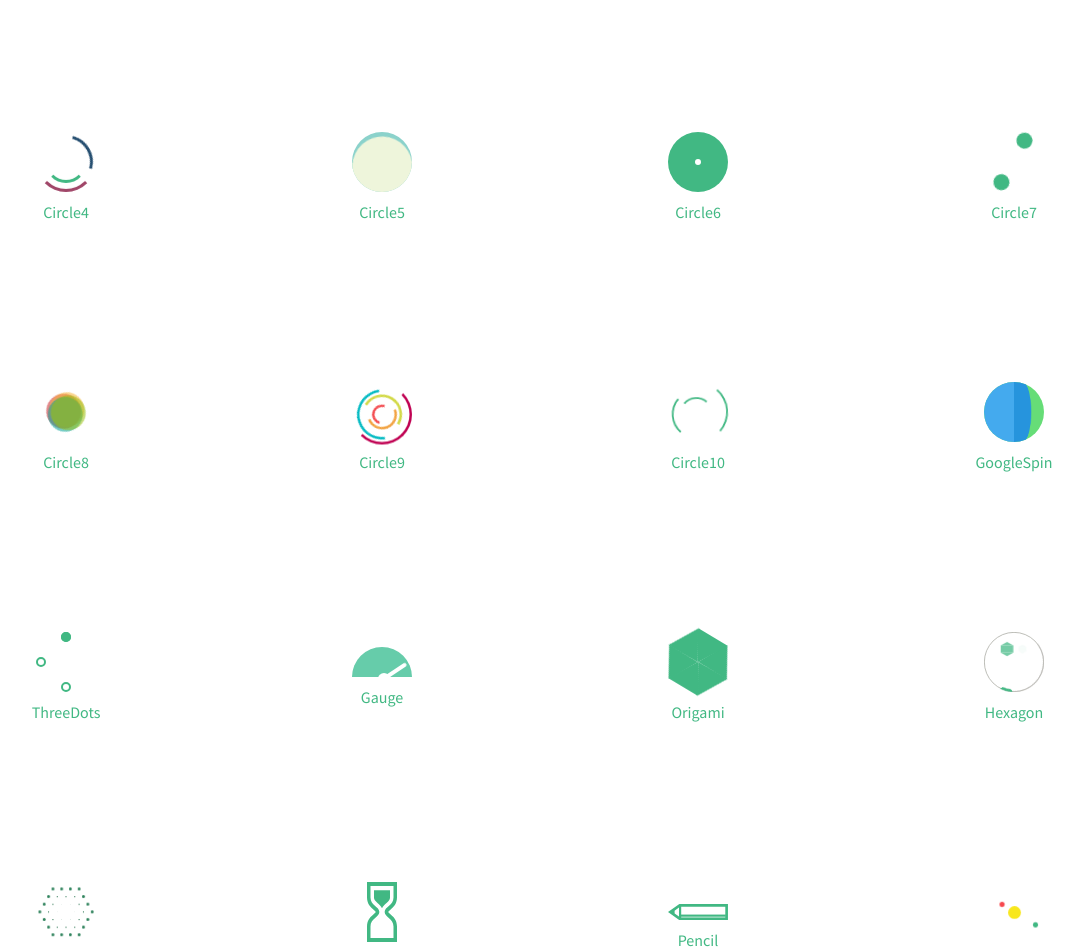
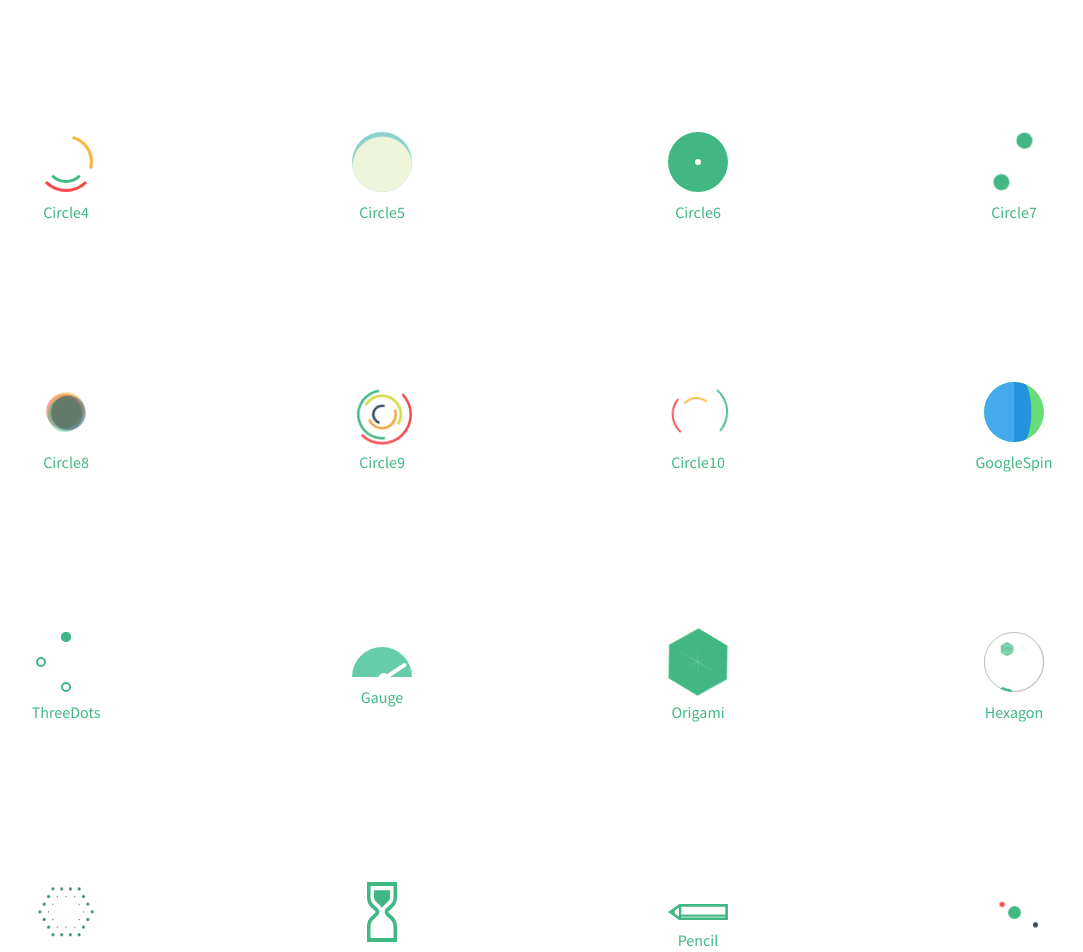
Before and after one commit to nguyenvanduocit/vue-loading-spinner, a Vue app: page / in a window 1280 px wide. Shown: the part 1220-2172 px from the top of the page, without its empty margins (100-1183 px from the left). Built offline with nearby package versions, Linux system fonts and the light colour scheme.

Commit message:
Assimilate color

```diff
--- a/src/components/Circle10.vue
+++ b/src/components/Circle10.vue
@@ -65,6 +65,7 @@ export default {
     width: 75px;
     top: 10px;
     left: 10px;
+    border-top: 3px solid #f7484e;
     animation-duration: 10s;
   }
 
@@ -73,6 +74,7 @@ export default {
     width: 50px;
     top: 22px;
     left: 22px;
+    border-top: 3px solid #f8b334;
     animation-duration: 4s;
   }
 
--- a/src/components/Circle4.vue
+++ b/src/components/Circle4.vue
@@ -23,7 +23,7 @@ export default {
     box-sizing: border-box;
     position: relative;
     border: 3px solid transparent;
-    border-top-color: #A04668;
+    border-top-color: #f7484e;
     border-radius: 50%;
     animation: circle-4-spin 2s linear infinite;
     &:before, &:after{
@@ -35,7 +35,7 @@ export default {
     }
 
     &:before{
-      border-top-color: #254E70;
+      border-top-color: #f8b334;
       top: 0;
       left: 0;
       right: 0;
--- a/src/components/Circle8.vue
+++ b/src/components/Circle8.vue
@@ -68,7 +68,7 @@ export default {
   }
   .ball_1
   {
-    background-color:#cb2025;
+    background-color:#f7484e;
     top:0; left:0;
   }
   .ball_2
@@ -78,12 +78,12 @@ export default {
   }
   .ball_3
   {
-    background-color:#00a096;
+    background-color:#41b883;
     top:24px; left:0;
   }
   .ball_4
   {
-    background-color:#97bf0d;
+    background-color:#34495e;
     top:24px; left:24px;
   }
 
--- a/src/components/Circle9.vue
+++ b/src/components/Circle9.vue
@@ -79,14 +79,14 @@ export default {
   }
 
   .spin-1{
-    border: 5px solid #c00353 ;
+    border: 5px solid #f7484e ;
     border-top: 5px solid transparent;
     border-left: 5px solid transparent;
     width: 120px;
     height: 120px;
   }
   .spin-2{
-    border: 5px solid #05bbc3 ;
+    border: 5px solid #41b883 ;
     border-top: 5px solid transparent;
     border-left: 5px solid transparent;
     width: 100px;
@@ -110,7 +110,7 @@ export default {
     animation-delay: 1s;
   }
   .spin-5{
-    border: 5px solid #f34d51 ;
+    border: 5px solid #34495e ;
     border-top: 5px solid transparent;
     border-left: 5px solid transparent;
     width: 40px;
--- a/src/components/Jawn.vue
+++ b/src/components/Jawn.vue
@@ -34,7 +34,6 @@ export default {
 </script>
 
 <style lang="scss" scoped>
-  $blue: #41b883;
   .spinner-inner{
     width: 70px;
     height: 70px;
@@ -48,7 +47,7 @@ export default {
   }
   .jawn {
     position: relative;
-    background-color: #F8E71C;
+    background-color: #41b883;
     width: 15px;
     height: 15px;
     margin: 0 auto;
@@ -72,7 +71,7 @@ export default {
     &:before {
       left: -25px;
       top: -15px;
-      background-color: $blue;
+      background-color: #34495e;
       transform-origin: 30px 20px;
       animation: jawn-axis 2s linear infinite;
     }
--- a/src/components/LetterCube.vue
+++ b/src/components/LetterCube.vue
@@ -52,7 +52,6 @@ export default {
     height: 80px;
     line-height: 80px;
     text-align: center;
-    font-size: 50px;
     transform-style: preserve-3d;
     transition: transform 0.5s 0.1s;
     perspective: 9999px;
@@ -65,6 +64,8 @@ export default {
       animation: letter-cube-panel 2.2s infinite forwards;
 
       .cube-face {
+        font-family: "Open Sans",sans-serif;
+        font-size: 50px;
         color: #41b883;
         box-shadow: inset 0 0 0 1px #41b883, 0 0 1px 1px #41b883;
       }
--- a/src/components/PingPong.vue
+++ b/src/components/PingPong.vue
@@ -74,7 +74,7 @@ export default {
     width:15px;
     height:15px;
     border-radius:50%;
-    background:#41b883;
+    background:#f7484e;
     position:absolute;
     animation: pingpong-bounce 2s linear infinite;
   }
```
